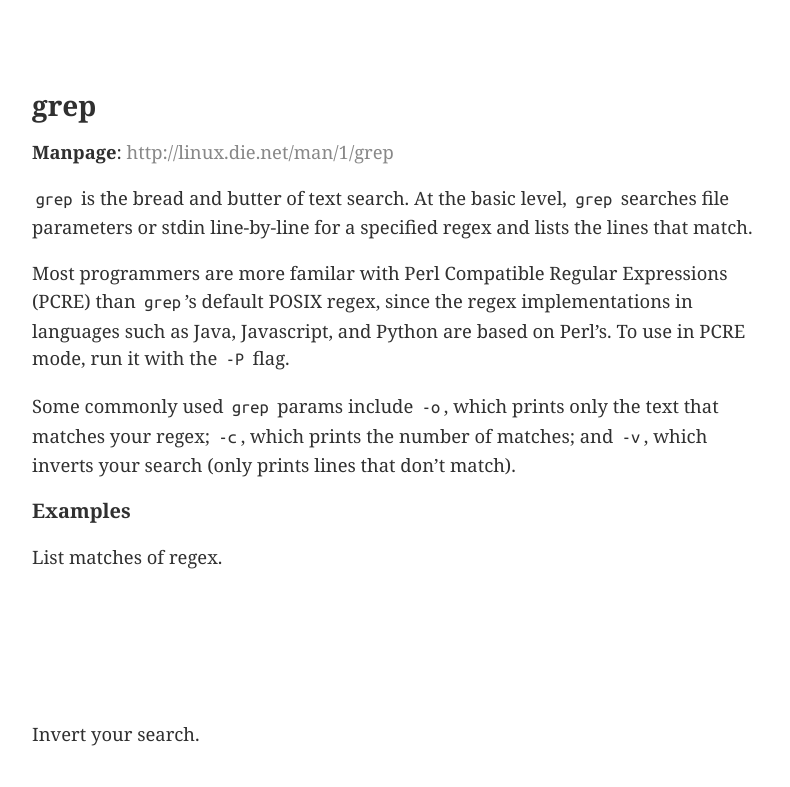
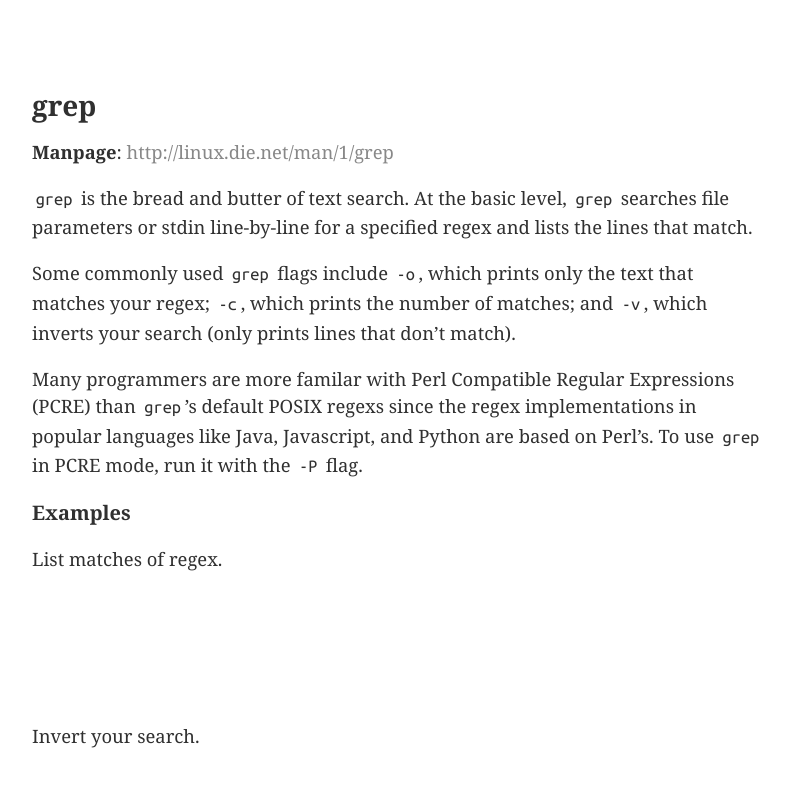
Before and after one commit to abstractOwl/abstractOwl.github.io, a Jekyll site: the page built from _posts/2015-02-08-logs-logs-logs.md, in a window 1280 px wide and 900 px high, scrolled down 1245 px. Shown: the top 787 px of the window, without its empty margins (240-1030 px from the left). Built offline with Jekyll 4.4.1, drawn with Linux system fonts in a browser that asks for light colours; comment, search, counter and statistics services are not loaded.

Commit message:
Attempt to fix awkward wording

```diff
--- a/_posts/2015-02-08-logs-logs-logs.md
+++ b/_posts/2015-02-08-logs-logs-logs.md
@@ -52,14 +52,14 @@ Count the lines in test.txt.
 searches file parameters or stdin line-by-line for a specified regex and
 lists the lines that match.
 
-Most programmers are more familar with Perl Compatible Regular Expressions
-(PCRE) than `grep`'s default POSIX regex, since the regex implementations in
-languages such as Java, Javascript, and Python are based on Perl's. To use
-in PCRE mode, run it with the `-P` flag.
-
-Some commonly used `grep` params include `-o`, which prints only the text
+Some commonly used `grep` flags include `-o`, which prints only the text
 that matches your regex; `-c`, which prints the number of matches; and `-v`,
 which inverts your search (only prints lines that don't match).
+
+Many programmers are more familar with Perl Compatible Regular Expressions
+(PCRE) than `grep`'s default POSIX regexs since the regex implementations
+in popular languages like Java, Javascript, and Python are based on Perl's.
+To use `grep` in PCRE mode, run it with the `-P` flag.
 
 #### Examples
 
```
